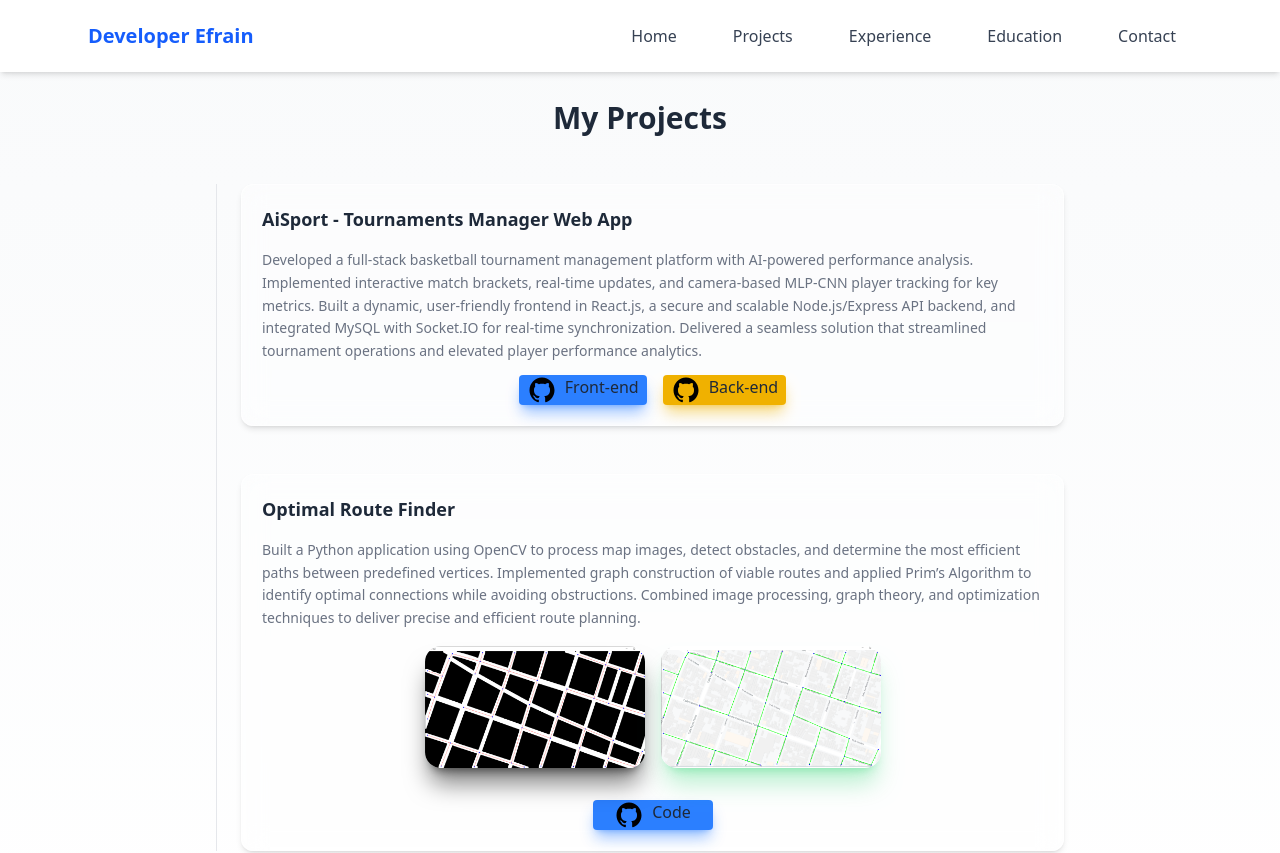
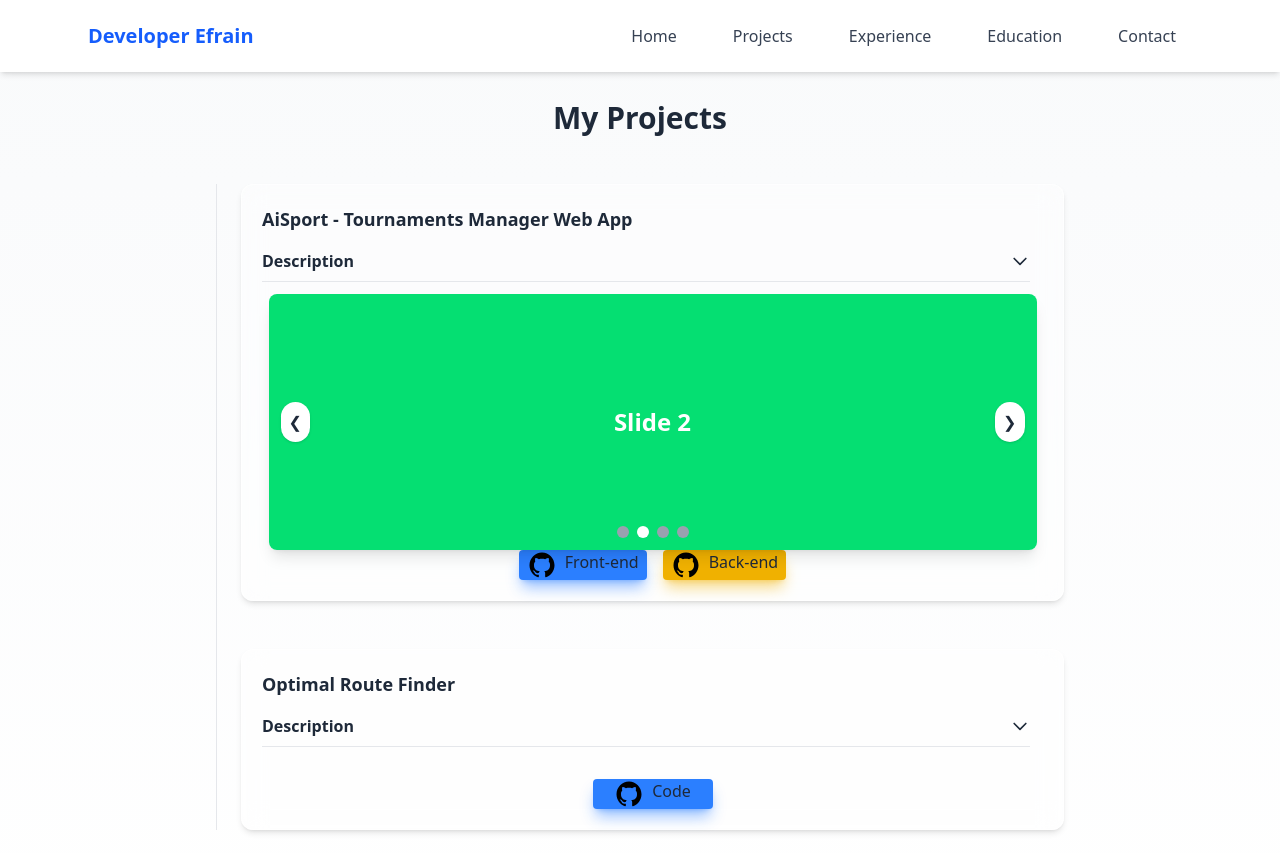
Before and after one commit to EfrainRP/EfrainRP.github.io, a React (Vite) app: page /about_efrain/projects in a window 1280 px wide. Shown: the top 853 px of the page. Built offline with nearby package versions, Linux system fonts and the light colour scheme.

Commit message:
working in carousel projects

```diff
--- a/src/component/Accodation.jsx
+++ b/src/component/Accodation.jsx
@@ -1,10 +1,10 @@
 import { useState } from "react";
 
-export default function AccordionItem ({ title, children }) {
+export default function AccordionItem ({ title, children, className, classNameChildren = "flex flex-col md:flex-row space-x-6 md:space-x-6 md:space-y-0 space-y-4 justify-between items-center py-2 text-gray-600"}) {
   const [isOpen, setIsOpen] = useState(false);
 
   return (
-    <div className="border-b border-gray-200">
+    <div className={`border-b border-gray-200 ${className}`}>
       <button
         className="w-full flex justify-between items-center py-2 text-left text-gray-800 font-semibold hover:text-blue-600 transition"
         onClick={() => setIsOpen(!isOpen)}
@@ -23,7 +23,7 @@ export default function AccordionItem ({ title, children }) {
       </button>
 
       {isOpen && (
-        <div className="flex flex-col md:flex-row space-x-6 md:space-x-6 md:space-y-0 space-y-4 justify-between items-center py-2 text-gray-600">
+        <div className={`${classNameChildren} p-4 bg-gray-50 rounded-b-lg`}>
           {children}
         </div>
 
--- /dev/null
+++ b/src/component/Carousel.jsx
@@ -0,0 +1,75 @@
+import { useState, useEffect } from "react";
+
+export default function Carousel() {
+  const slides = [
+    { id: 1, text: "Slide 1", color: "bg-blue-400" },
+    { id: 2, text: "Slide 2", color: "bg-green-400" },
+    { id: 3, text: "Slide 3", color: "bg-yellow-400" },
+    { id: 4, text: "Slide 4", color: "bg-pink-400" },
+  ];
+
+  const [current, setCurrent] = useState(0);
+
+  // Cambia automáticamente cada 3 segundos
+  useEffect(() => {
+    const interval = setInterval(() => {
+      nextSlide();
+    }, 3000);
+    return () => clearInterval(interval);
+  }, [current]);
+
+  const prevSlide = () => {
+    setCurrent((prev) => (prev === 0 ? slides.length - 1 : prev - 1));
+  };
+
+  const nextSlide = () => {
+    setCurrent((prev) => (prev === slides.length - 1 ? 0 : prev + 1));
+  };
+
+  return (
+    <div className="relative w-full max-w-3xl mx-auto overflow-hidden rounded-lg shadow-lg">
+      {/* Contenedor de slides */}
+      <div
+        className="flex transition-transform duration-500 ease-in-out"
+        style={{ transform: `translateX(-${current * 100}%)` }}
+      >
+        {slides.map((slide) => (
+          <div
+            key={slide.id}
+            className={`w-full h-64 flex-shrink-0 flex items-center justify-center text-white text-2xl font-bold ${slide.color}`}
+          >
+            {slide.text}
+          </div>
+        ))}
+      </div>
+
+      {/* Botón anterior */}
+      <button
+        onClick={prevSlide}
+        className="absolute top-1/2 left-3 -translate-y-1/2 bg-white text-gray-800 p-2 rounded-full shadow hover:bg-gray-200"
+      >
+        ❮
+      </button>
+
+      {/* Botón siguiente */}
+      <button
+        onClick={nextSlide}
+        className="absolute top-1/2 right-3 -translate-y-1/2 bg-white text-gray-800 p-2 rounded-full shadow hover:bg-gray-200"
+      >
+        ❯
+      </button>
+
+      {/* Indicadores */}
+      <div className="absolute bottom-3 w-full flex justify-center space-x-2">
+        {slides.map((_, i) => (
+          <button
+            key={i}
+            onClick={() => setCurrent(i)}
+            className={`w-3 h-3 rounded-full ${i === current ? "bg-white" : "bg-gray-400"
+              }`}
+          ></button>
+        ))}
+      </div>
+    </div>
+  );
+}
--- a/src/views/AboutMe.jsx
+++ b/src/views/AboutMe.jsx
@@ -16,7 +16,7 @@ export default function AboutMe() {
                         I am eager to apply my knowledge in real-world projects and contribute to the field of software development, which allows me to improve my skills and grow my knowledge.<br/>
                     </p>
                     <img
-                        src="myPhotos/informal2.jpg"
+                        src="myPhotos/informal.jpg"
                         className="h-auto w-45 rounded-lg shadow-xl dark:shadow-gray-800"
                     />
                 </div>
--- a/src/views/Projects.jsx
+++ b/src/views/Projects.jsx
@@ -4,6 +4,7 @@ import Accordion from "../component/Accodation.jsx";
 
 import Layout from '../Layout.jsx';
 import Hero from '../component/Hero.jsx';
+import Carousel from '../component/Carousel.jsx';
 
 
 export default function Start() {
@@ -32,13 +33,16 @@ export default function Start() {
                                         src={item.imgCompany}
                                     /> */}
                                     <div>
-                                        <h3 className="text-lg font-semibold">AiSport - Tournaments Manager Web App</h3>
+                                        <h3 className="text-lg font-semibold mb-2">AiSport - Tournaments Manager Web App</h3>
                                         {/* <span className="text-sm text-gray-400">2025</span> */}
-                                        <p className="mt-4 text-sm text-gray-500 leading-relaxed">
+                                        <Accordion title="Description" className='md:w-3xl'>
+                                            <p className="text-sm text-gray-500 text-justify leading-relaxed">
                                                 Developed a full-stack basketball tournament management platform with AI-powered performance analysis. Implemented interactive match brackets, real-time updates, and camera-based MLP-CNN player tracking for key metrics. Built a dynamic, user-friendly frontend in React.js, a secure and scalable Node.js/Express API backend, and integrated MySQL with Socket.IO for real-time synchronization. Delivered a seamless solution that streamlined tournament operations and elevated player performance analytics.
                                             </p>
+                                        </Accordion>
                                     </div>
                                 </div>
+                                <Carousel/>
                                 <div className='flex space-x-4 justify-center'>
                                     <a
                                         href="https://github.com/EfrainRP/AiSportFrontend.git"
@@ -113,15 +117,19 @@ export default function Start() {
                                         src={item.imgCompany}
                                     /> */}
                                     <div>
-                                        <h3 className="text-lg font-semibold">Optimal Route Finder</h3>
+                                        <h3 className="text-lg font-semibold mb-2">Optimal Route Finder</h3>
                                         {/* <span className="text-sm text-gray-400">2025</span> */}
-                                        <p className="mt-4 text-sm text-gray-500 leading-relaxed">
+                                        <Accordion title="Description" className='md:w-3xl' classNameChildren= "flex flex-col space-x-6 md:space-x-6 md:space-y-4 space-y-4 justify-between items-center py-2 text-gray-600">
+                                            <p className="text-sm text-gray-500 text-justify leading-relaxed">
                                                 Built a Python application using OpenCV to process map images, detect obstacles, and determine the most efficient paths between predefined vertices. Implemented graph construction of viable routes and applied Prim’s Algorithm to identify optimal connections while avoiding obstructions. Combined image processing, graph theory, and optimization techniques to deliver precise and efficient route planning.
                                             </p>
-                                        <div className="flex items-center gap-4 flex-col md:flex-row justify-center mt-4 ">
+                                            <div className="flex items-center gap-4 flex-col md:flex-row justify-center mb-4">
                                                 <img className="w-85 md:w-55 rounded-2xl shadow-xl/50 shadow-black-500/55 hover:scale-[1.3] transition-transform duration-300" src="myPhotos/Prim.png"/>
                                                 <img className="w-85 md:w-55 rounded-2xl shadow-xl/50 shadow-green-500/55 hover:scale-[1.3] transition-transform duration-300" src="myPhotos/Prim2.png"/>
                                             </div>
+                                        </Accordion>
+
+
                                     </div>
                                 </div>
                                     <a
```
Also changed, not shown: public/myPhotos/informal.jpg. Lines whose indentation alone changed are shown as unchanged.
